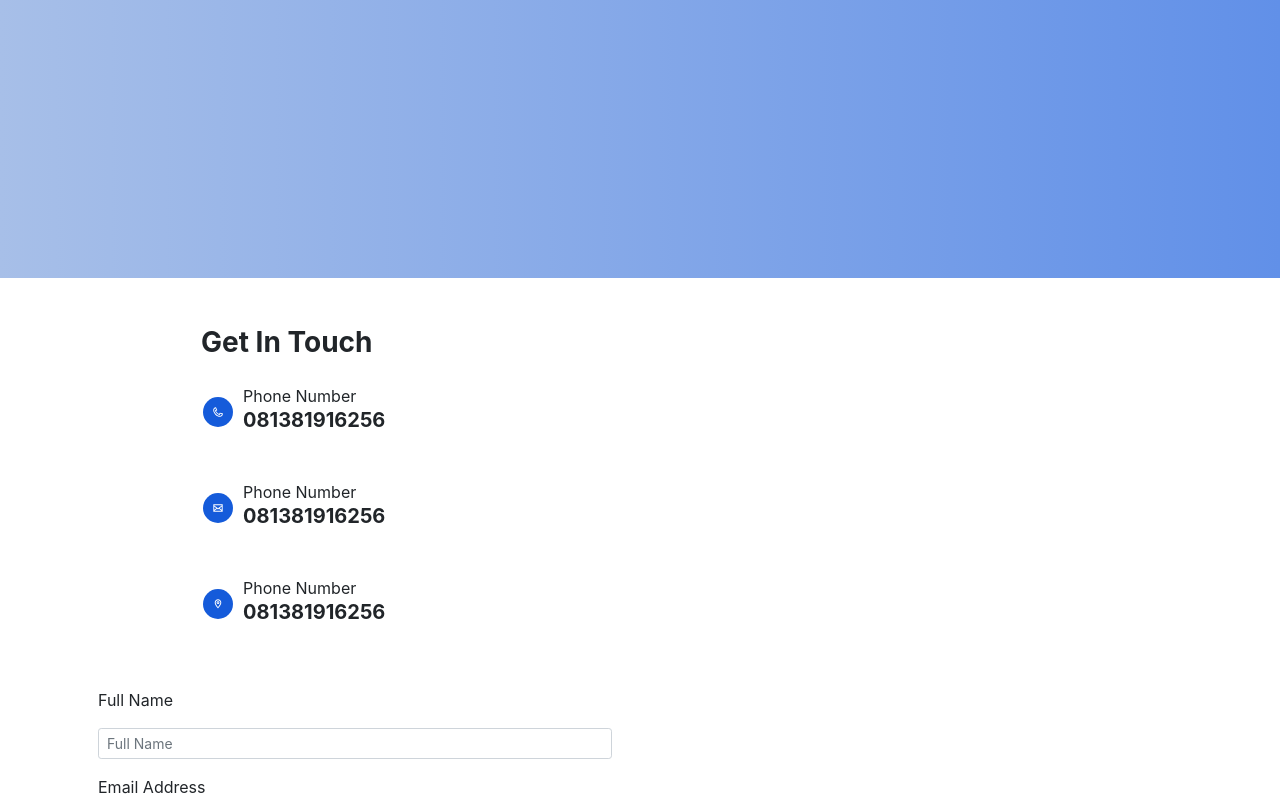
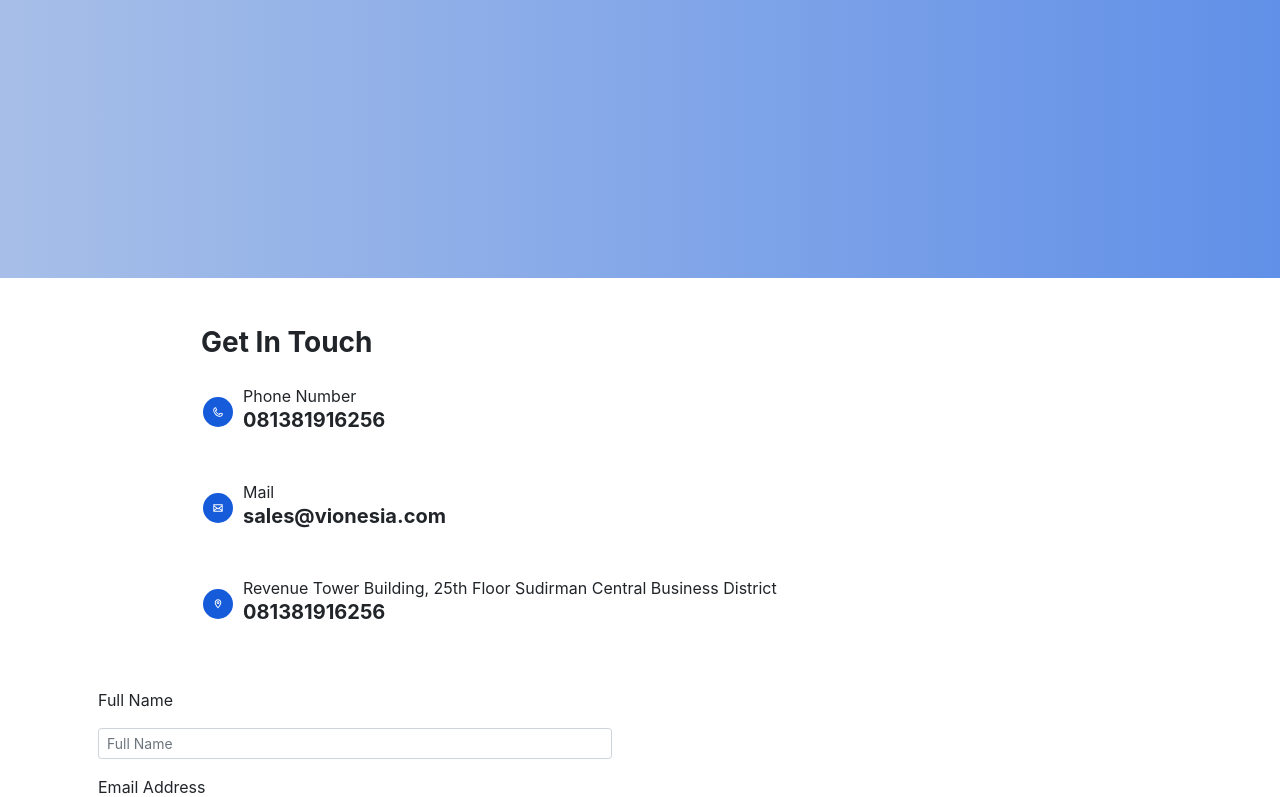
Before and after one commit to chwlr/vionesia_page, a Next.js app: page /contact in a window 1280 px wide. Shown: the part 394-1191 px from the top of the page. Built offline with nearby package versions, Linux system fonts and the light colour scheme.

Commit message:
update contact page

```diff
--- a/components/Content/contact/index.js
+++ b/components/Content/contact/index.js
@@ -30,8 +30,8 @@ export default function ContactContent () {
             <Card.Body className="d-flex flex-row align-items-center">
               <IcStyled src="/ic-mail.svg" />
               <div className="d-flex flex-column align-items-start">
-                <span>Phone Number</span>
-                <h5 style={{ fontWeight: 'bold' }}>081381916256</h5>
+                <span>Mail</span>
+                <h5 style={{ fontWeight: 'bold' }}>sales@vionesia.com</h5>
               </div>
             </Card.Body>
           </Card_styled>
@@ -39,7 +39,7 @@ export default function ContactContent () {
             <Card.Body className="d-flex flex-row align-items-center">
               <IcStyled src="/ic-map.svg" />
               <div className="d-flex flex-column align-items-start">
-                <span>Phone Number</span>
+                <span>Revenue Tower Building, 25th Floor Sudirman Central Business District</span>
                 <h5 style={{ fontWeight: 'bold' }}>081381916256</h5>
               </div>
             </Card.Body>
```
